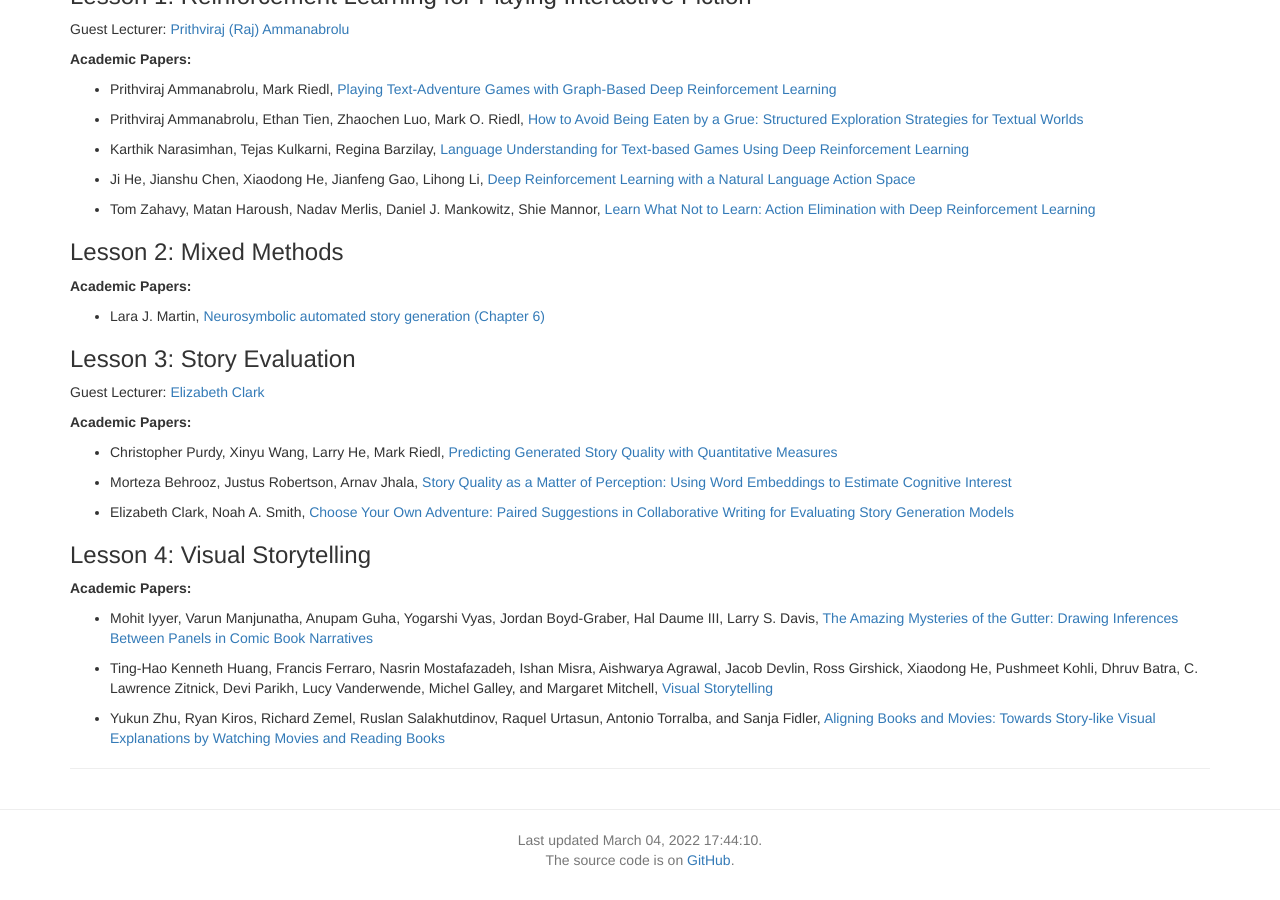
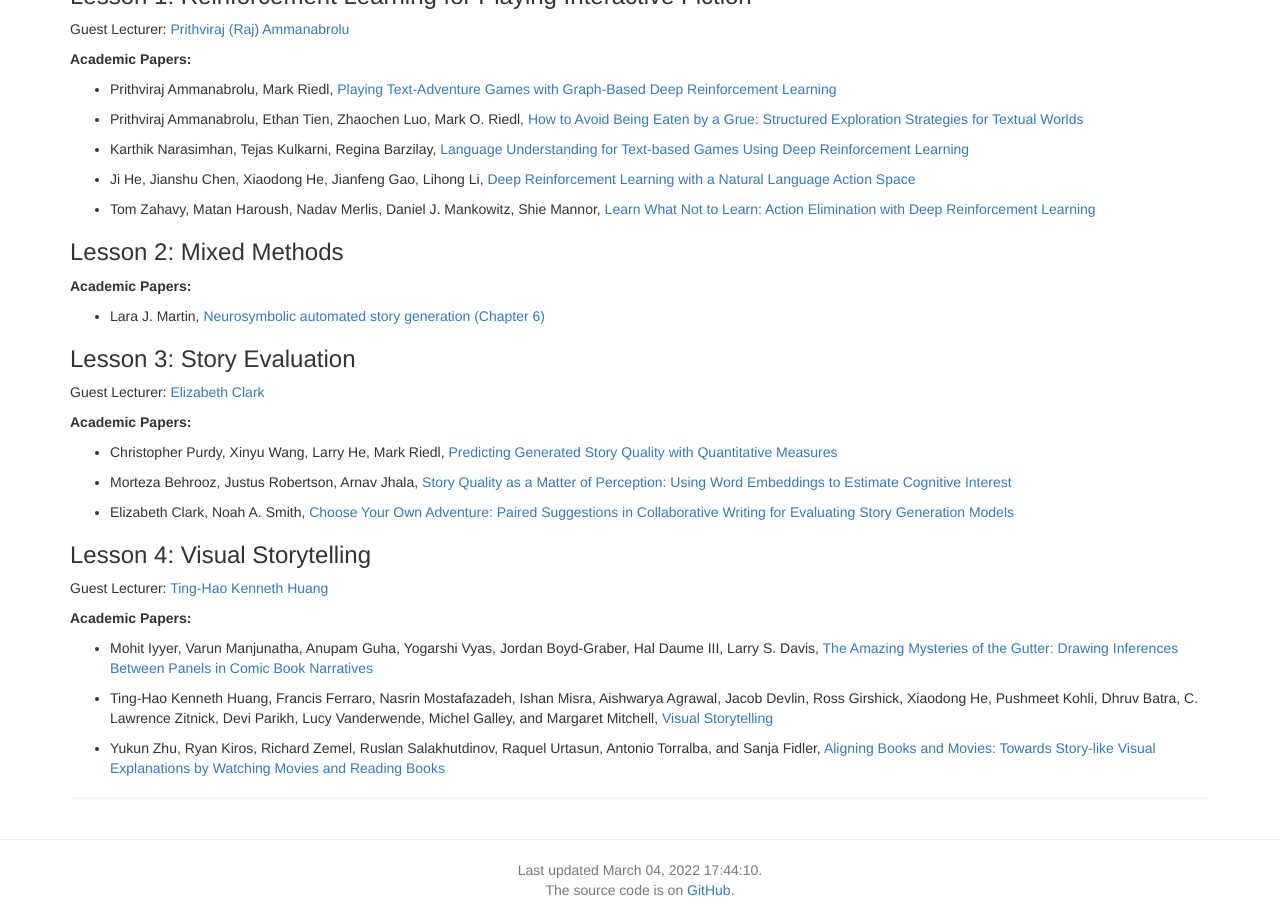
Before and after one commit to interactive-fiction-class/interactive-fiction-class.github.io, a Jekyll site: the page built from modules.md, in a window 1280 px wide and 900 px high, scrolled down 6801 px. Built offline with Jekyll 4.4.1, drawn with Linux system fonts in a browser that asks for light colours; nearby versions of some CDN libraries; a script that is not in the unit is left out; before the commit the page ends 7671 px from its top, so only the background shows below that.

Commit message:
added Kenneth to schedule

```diff
--- a/_data/modules.yaml
+++ b/_data/modules.yaml
@@ -655,6 +655,8 @@
           authors: Elizabeth Clark, Noah A. Smith
     -
       title: Visual Storytelling
+      guest_speaker: Ting-Hao Kenneth Huang
+      guest_url: http://kennethhuang.cc/
       readings:
         -
           title: "The Amazing Mysteries of the Gutter: Drawing Inferences Between Panels in Comic Book Narratives"
```
